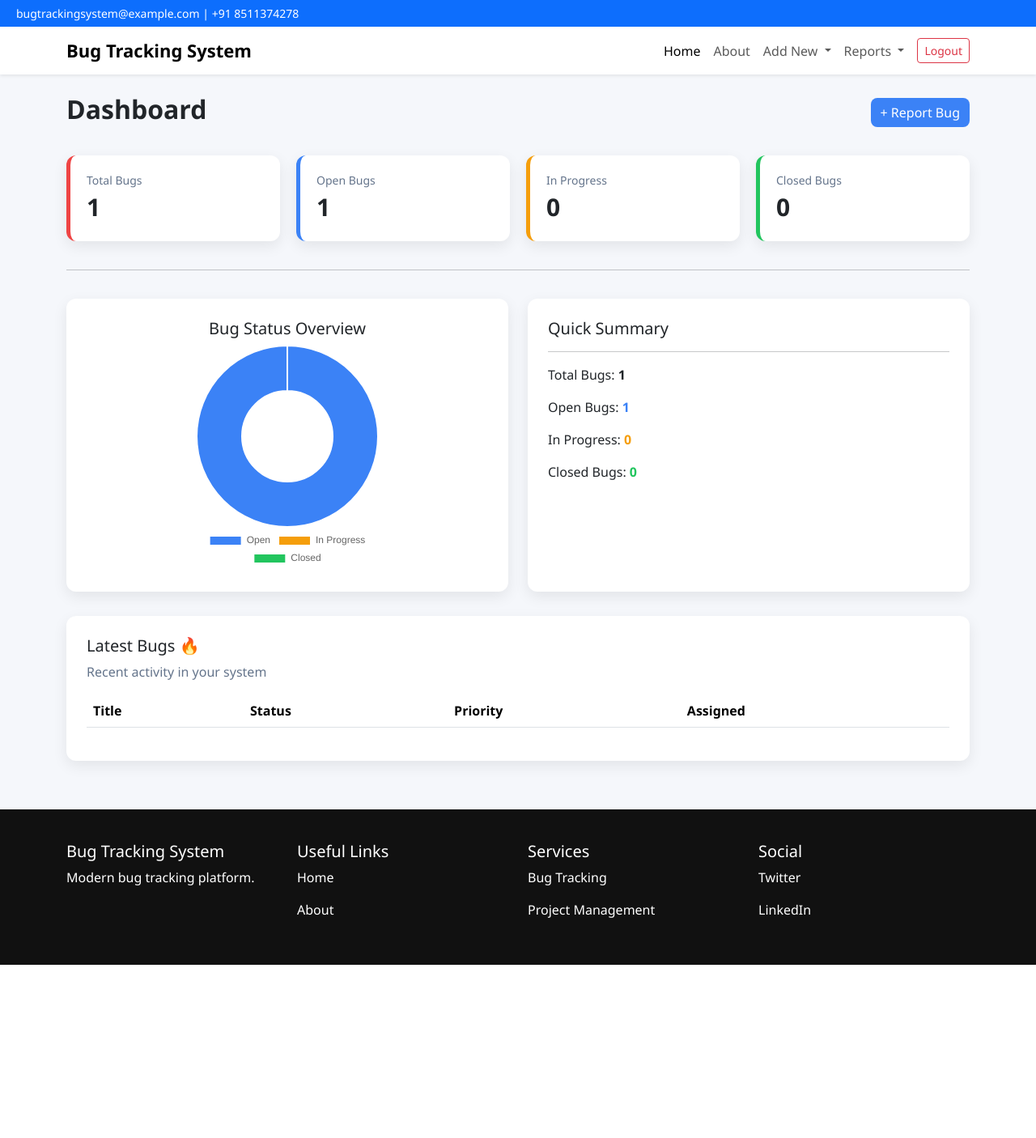
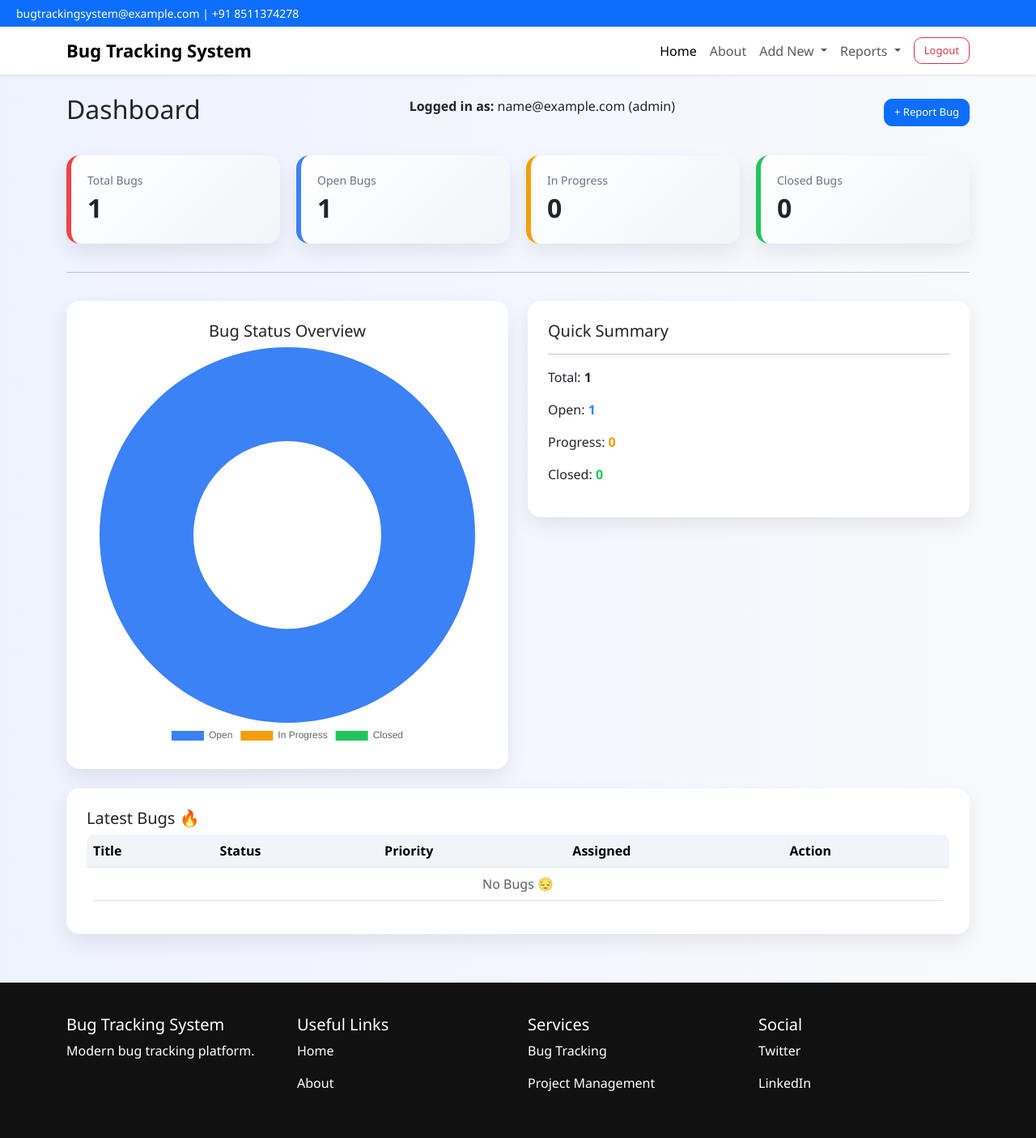
Before and after one commit to siddharthmehta2222-hub/bug-tracking-system-django, a Django app: page /dashboard/ in a window 1280 px wide. Shown: the whole page at 81% size. Before the commit the page ends 1192 px from the top, so only its background shows below. Run offline with Django 5.2, Linux system fonts and the light colour scheme; a user stored in the database is signed in; tables that the repository leaves empty hold one stand-in row (values such as "Sample post"); lists and menus that the app fills with data are empty.

Commit message:
Add dashboard UI

```diff
--- a/core/templates/core/dashboard.html
+++ b/core/templates/core/dashboard.html
@@ -3,10 +3,11 @@
 
 {% block content %}
 
+
 <style>
-
 body{
-    background:#f5f7fb;
+    background: linear-gradient(to right, #eef2ff, #f8fafc);
+    font-family: 'Segoe UI', sans-serif;
 }
 
 /* HEADER */
@@ -17,17 +18,6 @@ body{
     margin-bottom:30px;
 }
 
-.dashboard-header h2{
-    font-weight:600;
-}
-
-/* BUTTON */
-.btn-primary{
-    background:#3b82f6;
-    border:none;
-    border-radius:8px;
-}
-
 /* CARDS */
 .cards{
     display:grid;
@@ -36,15 +26,14 @@ body{
 }
 
 .card-box{
-    background:white;
+    background: linear-gradient(135deg,#ffffff,#f1f5f9);
     padding:20px;
-    border-radius:12px;
-    box-shadow:0 6px 18px rgba(0,0,0,0.08);
+    border-radius:16px;
+    box-shadow:0 10px 25px rgba(0,0,0,0.08);
     transition:0.3s;
 }
-
 .card-box:hover{
-    transform:translateY(-6px);
+    transform:translateY(-8px) scale(1.02);
 }
 
 .card-title{
@@ -53,97 +42,137 @@ body{
 }
 
 .card-value{
-    font-size:30px;
+    font-size:32px;
     font-weight:bold;
 }
 
 /* COLORS */
-.red{border-left:5px solid #ef4444;}
-.blue{border-left:5px solid #3b82f6;}
-.yellow{border-left:5px solid #f59e0b;}
-.green{border-left:5px solid #22c55e;}
+.red{border-left:6px solid #ef4444;}
+.blue{border-left:6px solid #3b82f6;}
+.yellow{border-left:6px solid #f59e0b;}
+.green{border-left:6px solid #22c55e;}
 
-/* CHART + BOX */
-.chart-container{
+/* CONTAINERS */
+.chart-container, .table-container{
     background:white;
     padding:25px;
-    border-radius:12px;
-    box-shadow:0 6px 18px rgba(0,0,0,0.08);
-    height:100%;
-}
-
-/* LIMIT CHART SIZE */
-#bugChart{
-    max-height:280px;
+    border-radius:16px;
+    box-shadow:0 10px 25px rgba(0,0,0,0.08);
 }
 
 /* TABLE */
-.table-container{
-    margin-top:30px;
-    background:white;
-    padding:25px;
-    border-radius:12px;
-    box-shadow:0 6px 18px rgba(0,0,0,0.08);
+.table{
+    border-radius:10px;
+    overflow:hidden;
+}
+.table th{
+    background:#f1f5f9;
+}
+.table td, .table th{
+    vertical-align:middle;
 }
 
+/* BUTTONS */
+.btn{
+    border-radius:10px !important;
+    font-size:13px;
+    padding:6px 12px;
+    transition:0.2s;
+}
+.btn:hover{
+    transform:scale(1.05);
+}
+
+/* BADGES */
 .badge{
     padding:6px 12px;
     border-radius:20px;
     font-size:12px;
     font-weight:500;
 }
-
 .badge-open{background:#dbeafe;color:#1d4ed8;}
 .badge-progress{background:#fef3c7;color:#b45309;}
 .badge-closed{background:#dcfce7;color:#15803d;}
 
-</style><!-- HEADER --><div class="dashboard-header">
+/* SEARCH */
+input, select{
+    border-radius:10px !important;
+    box-shadow:none !important;
+}
+
+/* PAGINATION */
+.pagination .page-link{
+    border-radius:8px !important;
+    margin:0 3px;
+}
+</style>
+
+<!-- HEADER -->
+<div class="dashboard-header">
     <h2>Dashboard</h2>
+    <p><strong>Logged in as:</strong> {{ request.user.email }} ({{ request.user.role }})</p>
+    {% if request.user.role == 'tester' or request.user.role == 'admin' %}
     <a href="{% url 'add_bug' %}" class="btn btn-primary">+ Report Bug</a>
-</div><!-- CARDS --><div class="cards"><div class="card-box red">
+{% endif %}
+</div>
+
+
+<!-- CARDS -->
+<div class="cards">
+
+    <div class="card-box red">
         <div class="card-title">Total Bugs</div>
-    <div class="card-value">{{ total_bugs }}</div>
+        <div class="card-value">{{ total_bugs|default:0 }}</div>
     </div>
 
     <div class="card-box blue">
         <div class="card-title">Open Bugs</div>
-    <div class="card-value">{{ open_bugs }}</div>
+        <div class="card-value">{{ open_bugs|default:0 }}</div>
     </div>
 
     <div class="card-box yellow">
         <div class="card-title">In Progress</div>
-    <div class="card-value">{{ progress_bugs }}</div>
+        <div class="card-value">{{ progress_bugs|default:0 }}</div>
     </div>
 
     <div class="card-box green">
         <div class="card-title">Closed Bugs</div>
-    <div class="card-value">{{ closed_bugs }}</div>
+        <div class="card-value">{{ closed_bugs|default:0 }}</div>
     </div>
 
-</div><hr style="margin:35px 0;"><!-- CHART + SUMMARY --><div class="row g-4"><!-- CHART -->
+</div>
+
+<hr style="margin:35px 0;">
+
+
+<!-- CHART + SUMMARY -->
+<div class="row g-4">
+
 <div class="col-md-6">
     <div class="chart-container text-center">
         <h5>Bug Status Overview</h5>
-        <div style="max-width:300px; margin:auto;">
         <canvas id="bugChart"></canvas>
     </div>
 </div>
-</div>
 
-<!-- SUMMARY -->
 <div class="col-md-6">
     <div class="chart-container">
         <h5>Quick Summary</h5>
         <hr>
-        <p>Total Bugs: <b>{{ total_bugs }}</b></p>
-        <p>Open Bugs: <b style="color:#3b82f6;">{{ open_bugs }}</b></p>
-        <p>In Progress: <b style="color:#f59e0b;">{{ progress_bugs }}</b></p>
-        <p>Closed Bugs: <b style="color:#22c55e;">{{ closed_bugs }}</b></p>
+        <p>Total: <b>{{ total_bugs }}</b></p>
+        <p>Open: <b style="color:#3b82f6;">{{ open_bugs }}</b></p>
+        <p>Progress: <b style="color:#f59e0b;">{{ progress_bugs }}</b></p>
+        <p>Closed: <b style="color:#22c55e;">{{ closed_bugs }}</b></p>
     </div>
 </div>
 
-</div><!-- TABLE --><div class="table-container"><h5>Latest Bugs 🔥</h5>
-<p style="color:#64748b;">Recent activity in your system</p>
+</div>
+
+
+<!-- TABLE -->
+<div class="table-container mt-4">
+
+<h5>Latest Bugs 🔥</h5>
 
 <table class="table table-hover">
 <thead>
@@ -152,47 +181,82 @@ body{
 <th>Status</th>
 <th>Priority</th>
 <th>Assigned</th>
+<th>Action</th> <!-- ✅ ADDED -->
 </tr>
 </thead>
 
 <tbody>
 
-    {% for bug in open_bug_list %}
+{% for bug in bugs %}
 <tr>
 <td>{{ bug.title }}</td>
-        <td><span class="badge badge-open">Open</span></td>
+
+<td>
+{% if bug.status == 'open' %}
+<span class="badge badge-open">Open</span>
+{% elif bug.status == 'in_progress' %}
+<span class="badge badge-progress">In Progress</span>
+{% else %}
+<span class="badge badge-closed">Closed</span>
+{% endif %}
+</td>
+
 <td>{{ bug.priority }}</td>
 <td>{{ bug.assigned_to }}</td>
+<td>
+
+{% if role == 'admin' or role == 'manager' %}
+    <a href="{% url 'edit_bug' bug.id %}"
+       class="btn btn-warning btn-sm">Edit</a>
+
+    <a href="{% url 'delete_bug' bug.id %}"
+       onclick="return confirm('Are you sure to delete this bug?')"
+       class="btn btn-danger btn-sm">Delete</a>
+{% endif %}
+
+{% if bug.status == 'open' %}
+    <a href="{% url 'change_status' bug.id 'in_progress' %}"
+       onclick="return confirm('Start this bug?')"
+       class="btn btn-info btn-sm">Start</a>
+
+{% elif bug.status == 'in_progress' %}
+    <a href="{% url 'change_status' bug.id 'closed' %}"
+       onclick="return confirm('Close this bug?')"
+       class="btn btn-success btn-sm">Close</a>
+{% endif %}
+
+</td>
+
+
 </tr>
-    {% endfor %}
-
-    {% for bug in progress_bug_list %}
+{% empty %}
 <tr>
-        <td>{{ bug.title }}</td>
-        <td><span class="badge badge-progress">In Progress</span></td>
-        <td>{{ bug.priority }}</td>
-        <td>{{ bug.assigned_to }}</td>
-    </tr>
-    {% endfor %}
-
-    {% for bug in closed_bug_list %}
-    <tr>
-        <td>{{ bug.title }}</td>
-        <td><span class="badge badge-closed">Closed</span></td>
-        <td>{{ bug.priority }}</td>
-        <td>{{ bug.assigned_to }}</td>
+<td colspan="5" class="text-center text-muted">No Bugs 😔</td> <!-- ✅ updated -->
 </tr>
 {% endfor %}
 
 </tbody>
 </table>
 
-</div><!-- CHART JS --><script src="https://cdn.jsdelivr.net/npm/chart.js"></script><script>
-const ctx = document.getElementById('bugChart').getContext('2d');
+</div>
 
-const openBugs = Number("{{ open_bugs }}") || 0;
-const progressBugs = Number("{{ progress_bugs }}") || 0;
-const closedBugs = Number("{{ closed_bugs }}") || 0;
+
+<!-- ✅ SAFE JSON DATA (NO RED ERROR) -->
+{{ open_bugs|json_script:"openData" }}
+{{ progress_bugs|json_script:"progressData" }}
+{{ closed_bugs|json_script:"closedData" }}
+
+
+<script src="https://cdn.jsdelivr.net/npm/chart.js"></script>
+
+<script>
+const openBugs = JSON.parse(document.getElementById('openData').textContent);
+const progressBugs = JSON.parse(document.getElementById('progressData').textContent);
+const closedBugs = JSON.parse(document.getElementById('closedData').textContent);
+
+const ctx = document.getElementById('bugChart');
+
+if(openBugs + progressBugs + closedBugs > 0){
 
     new Chart(ctx, {
         type: 'doughnut',
@@ -200,17 +264,21 @@ new Chart(ctx, {
             labels: ['Open', 'In Progress', 'Closed'],
             datasets: [{
                 data: [openBugs, progressBugs, closedBugs],
-            backgroundColor: ['#3b82f6','#f59e0b','#22c55e']
+                backgroundColor: ['#3b82f6','#f59e0b','#22c55e'],
+                borderWidth: 0
             }]
         },
         options: {
-        plugins: {
-            legend: {
-                position: 'bottom'
-            }
+            responsive:true,
+            plugins:{
+                legend:{position:'bottom'}
             }
         }
     });
+
+}else{
+    ctx.parentElement.innerHTML = "<p style='color:#64748b'>No data available 📊</p>";
+}
 </script>
 
 {% endblock %}
```
Lines whose indentation alone changed are shown as unchanged.
